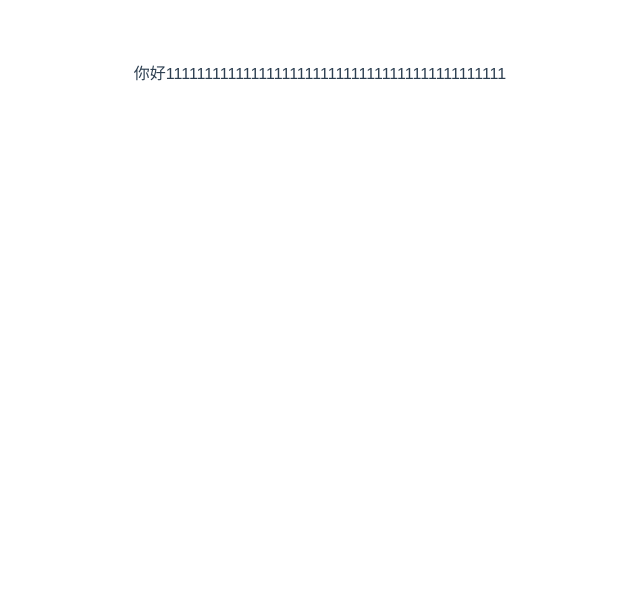
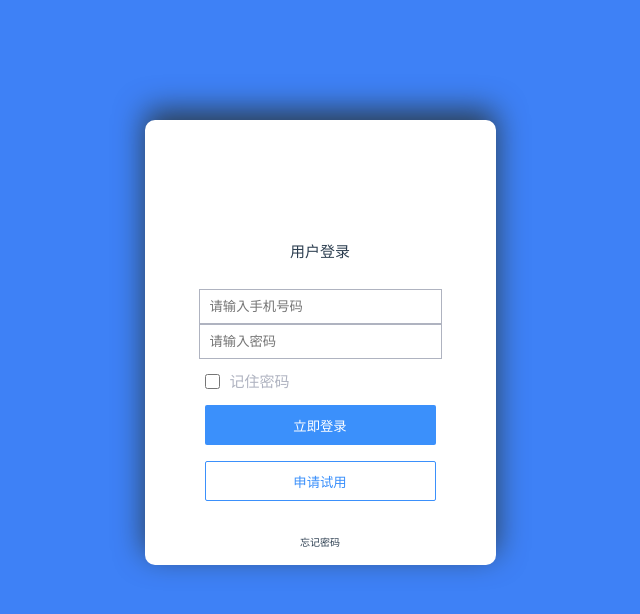
Before and after one commit to zx9962/waterProject, a Vue app: page /#/login in a window 1280 px wide. Shown: the top 614 px of the page, without its empty margins (320-960 px from the left). Built offline with nearby package versions, Linux system fonts and the light colour scheme.

Commit message:
登录页

```diff
--- a/src/App.vue
+++ b/src/App.vue
@@ -1,6 +1,5 @@
 <template>
   <div id="app">
-    你好11111111111111111111111111111111111111111111
     <router-view/>
   </div>
 </template>
@@ -20,6 +19,5 @@ export default {
   -moz-osx-font-smoothing: grayscale;
   text-align: center;
   color: #2c3e50;
-  margin-top: 60px;
 }
 </style>
--- /dev/null
+++ b/src/components/home.vue
@@ -0,0 +1,85 @@
+<template>
+  <div id='home' class="d-flex">
+    <span>用户登录</span>
+    <input type="text" placeholder="请输入手机号码" v-model='mobile'>
+    <input type="text" placeholder="请输入密码" v-model="pwd">
+    <div class="keeppwd d-flex">
+      <input type="checkbox" class="checkbox">
+      <p>记住密码</p>
+    </div>
+    <button>立即登录</button>
+    <button class="try">申请试用</button>
+    <p class="forgetpwd">忘记密码</p>
+  </div>
+</template>
+
+<script>
+export default {
+  name: 'home',
+  // import引入组件才能使用
+  components: {},
+  data () {
+    return {
+      mobile: '',
+      pwd: ''
+    }
+  },
+  // 方法集合
+  methods: {
+
+  }
+}
+</script>
+<style scoped>
+  #home{
+    width: 351px;
+    height: 445px;
+    background: #fff;
+    flex-direction: column;
+    align-items: center;
+    font-size: 15px;
+    box-shadow: 0 -10px 30px;
+  }
+  .checkbox{
+    width: 15px;
+    height: 15px;
+    margin-right:10px;
+  }
+  .keeppwd{
+    height: 16px;
+    width: 231px;
+    line-height: 16px;
+    margin-top: 15px;
+    margin-bottom:15px;
+    color: #afb3c0;
+  }
+  span{
+    margin-top: 120px;
+    margin-bottom:28px;
+  }
+  input{
+    height: 33px;
+    width: 231px;
+    border: 1px solid #afb3c0;
+    padding-left:10px;
+  }
+  button{
+    width: 231px;
+    height: 40px;
+    margin-bottom: 16px;
+    background: #3b90fb;
+    border: none;
+    color: #fff;
+    border-radius:2px;
+  }
+  .try{
+    background-color: #fff;
+    border: 1px solid #3b90fb;
+    color: #3b90fb;
+  }
+  .forgetpwd{
+    display: block;
+    font-size:10px;
+    margin-top: 17px;
+  }
+</style>
--- a/src/router/index.js
+++ b/src/router/index.js
@@ -2,6 +2,7 @@ import Vue from 'vue'
 import Router from 'vue-router'
 // import HelloWorld from '@/components/HelloWorld'
 import homePage from '@/views/home/homePage'
+import login from '@/views/login/login'
 
 Vue.use(Router)
 
@@ -15,6 +16,11 @@ export default new Router({
       path: '/',
       name: 'homePage',
       component: homePage
+    },
+    {
+      path: '/login',
+      name: 'login',
+      component: login
     }
   ]
 })
--- a/src/views/home/homePage.vue
+++ b/src/views/home/homePage.vue
@@ -1,22 +1,15 @@
 <template>
   <div id="homePage">
-    <h2>{{msg}}</h2>
-    <input type="text">
-    <!-- <from v-model="val" :attr="check" @checked="check = $event"></from> -->
-    <from v-model="val" :attr.sync="check"></from>
   </div>
 </template>
 
 <script>
-import from from '@/components/from'
+import home from '@/components/home'
 export default {
   name: 'homePage',
-  components: {from},
+  components: {home},
   data () {
     return {
-      msg: '这是home页面',
-      val: '',
-      check: true
     }
   },
   // 生命周期,创建完成时(可以访问当前this实例)
@@ -41,4 +34,5 @@ export default {
 </script>
 
 <style scoped>
+
 </style>
--- /dev/null
+++ b/src/views/login/login.vue
@@ -0,0 +1,38 @@
+<template>
+  <div id='login'>
+    <!-- 登录功能的组件 -->
+    <home></home>
+  </div>
+</template>
+
+<script>
+import home from '@/components/home'
+export default {
+  name: 'login',
+  components: {home},
+  data () {
+    return {
+
+    }
+  },
+  methods: {
+
+  }
+}
+</script>
+<style scoped>
+  #login{
+  width: 100vw;
+  height: 100vh;
+  background: rgb(62, 129, 246);
+  position: relative;
+ }
+ #home{
+  position: absolute;
+  margin: auto;
+  top:15%;
+  left:0;
+  right:0;
+  border-radius: 10px;
+ }
+</style>
```
Also changed, not shown: src/images/home-bg.jpg (added).
